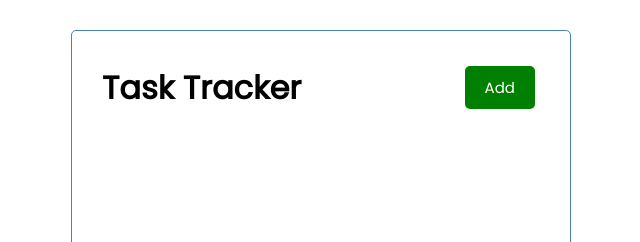
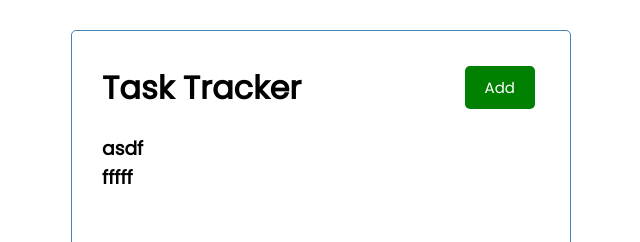
Before and after one commit to klaus-moser/react_exercise, a React (Create React App) app: page / in a window 1280 px wide. Shown: the top 242 px of the page, without its empty margins (319-959 px from the left). Built offline with nearby package versions, Linux system fonts and the light colour scheme.

Commit message:
Add Tasks Component

```diff
--- a/src/App.js
+++ b/src/App.js
@@ -1,10 +1,28 @@
 import Header from "./components/Header";
+import Tasks from './components/Tasks';
+import { useState } from 'react';
 
 
-function App() {
+const App = () => {
+
+  const [tasks, setTasks] = useState(
+    [{
+      id: 1,
+      text: 'asdf',
+      day: ' Feb 123',
+      reminder: true,
+    },
+      {
+        id: 2,
+        text: 'fffff',
+        day: ' Feb 666',
+        reminder: false,
+      }])
+
   return (
     <div className="container">
       <Header />
+      <Tasks tasks={tasks}/>
     </div>
   );
 }
--- /dev/null
+++ b/src/components/Tasks.js
@@ -0,0 +1,11 @@
+const Tasks = ({ tasks }) => {
+  return (
+    <div>
+      {tasks.map((task) => (
+      <h3 key={task.id}>{task.text}</h3>
+      ))}
+    </div>
+  )
+}
+
+export default Tasks
```
